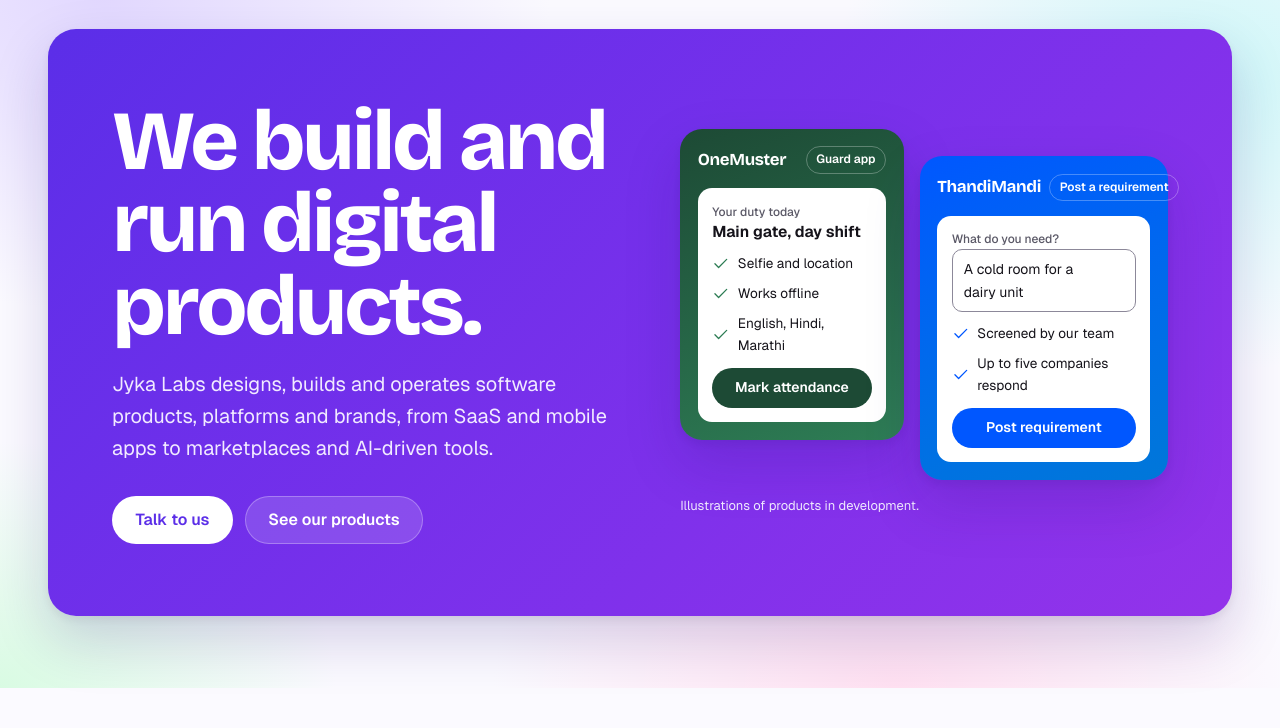
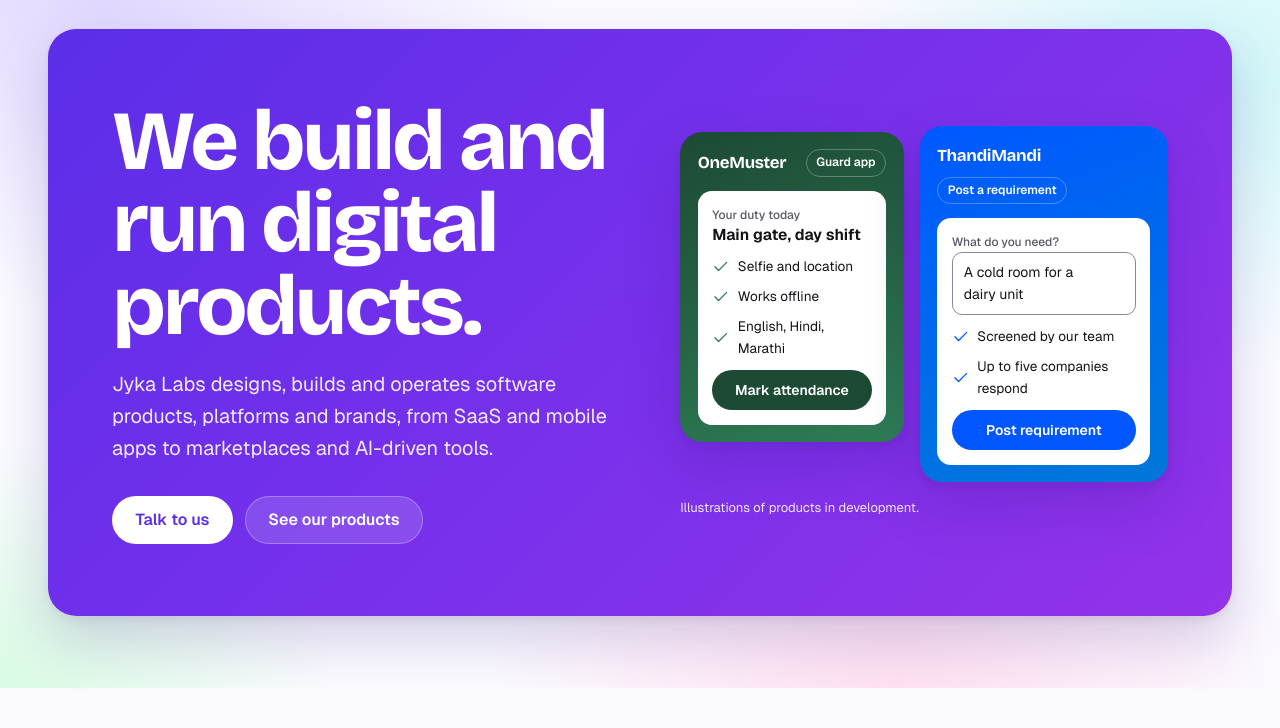
Before and after one commit to jykalabs-dev/jykalabs-website, a plain HTML site: page docs/index.html in a window 1280 px wide. Shown: the part 72-800 px from the top of the page. Drawn offline with Linux system fonts and the light colour scheme.

Commit message:
Hero previews: let the card header wrap so the ThandiMandi tag stays inside its card
Co-Authored-By: Claude Opus 5.5 <noreply@anthropic.com>

```diff
--- a/docs/styles.css
+++ b/docs/styles.css
@@ -242,7 +242,7 @@ a:hover { text-decoration-thickness: 2px; }
 .preview-tm { background: var(--thandimandi-a); background: linear-gradient(160deg, var(--thandimandi-a), var(--thandimandi-b)); background: linear-gradient(160deg in oklch, var(--thandimandi-a), var(--thandimandi-b)); }
 @media (min-width: 560px) { .preview-om { margin-bottom: 2.5rem; } }
 
-.preview-head { display: flex; align-items: center; justify-content: space-between; gap: 0.5rem; margin-bottom: 0.9rem; }
+.preview-head { display: flex; flex-wrap: wrap; align-items: center; justify-content: space-between; gap: 0.4rem 0.5rem; margin-bottom: 0.9rem; min-width: 0; }
 .preview-name { font-family: var(--font-display); font-weight: 700; font-size: 1.05rem; letter-spacing: -0.02em; }
 .preview-tag { font-size: 0.75rem; font-weight: 600; padding: 0.2rem 0.6rem; border-radius: 999px; background: transparent; border: 1px solid var(--on-dark-line); white-space: nowrap; }
 .preview-screen { background: var(--surface); color: var(--ink); border-radius: 14px; padding: 0.9rem; display: grid; gap: 0.7rem; }
```
